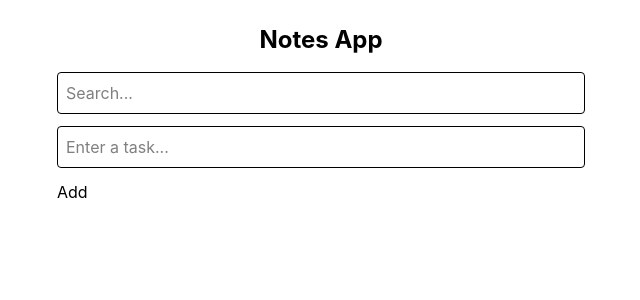
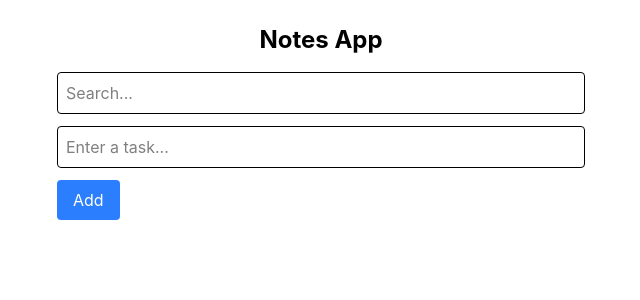
Before and after one commit to Mohammad-Aahil/notes-app, a React (Vite) app: page / in a window 1280 px wide. Shown: the top 300 px of the page, without its empty margins (319-959 px from the left). Built offline with nearby package versions, Linux system fonts and the light colour scheme.

Commit message:
Add some Changes in add btn , &give color to Save btn

```diff
--- a/src/App.jsx
+++ b/src/App.jsx
@@ -88,7 +88,12 @@ const App = () => {
           onChange={(e) => setInputTodo(e.target.value)}
         />
 
-        <button type="submit">Add</button>
+        <button
+          type="submit"
+          className="bg-blue-500 text-white px-4 py-2 rounded mb-2 "
+        >
+          Add
+        </button>
       </form>
 
       {/* Task List */}
@@ -101,12 +106,17 @@ const App = () => {
             {editId === task.id ? (
               <>
                 <input
-                  className="border p-2 rounded w-full mb-3"
+                  className="border p-2 rounded w-sm mb-3"
                   value={editText}
                   onChange={(e) => setEditText(e.target.value)}
                 />
 
-                <button onClick={() => saveEdit(task.id)}>Save ✅</button>
+                <button
+                  onClick={() => saveEdit(task.id)}
+                  className="border p-2 rounded mx-auto bg-green-500 text-white mb-3"
+                >
+                  Save ✅
+                </button>
               </>
             ) : (
               <>
```
